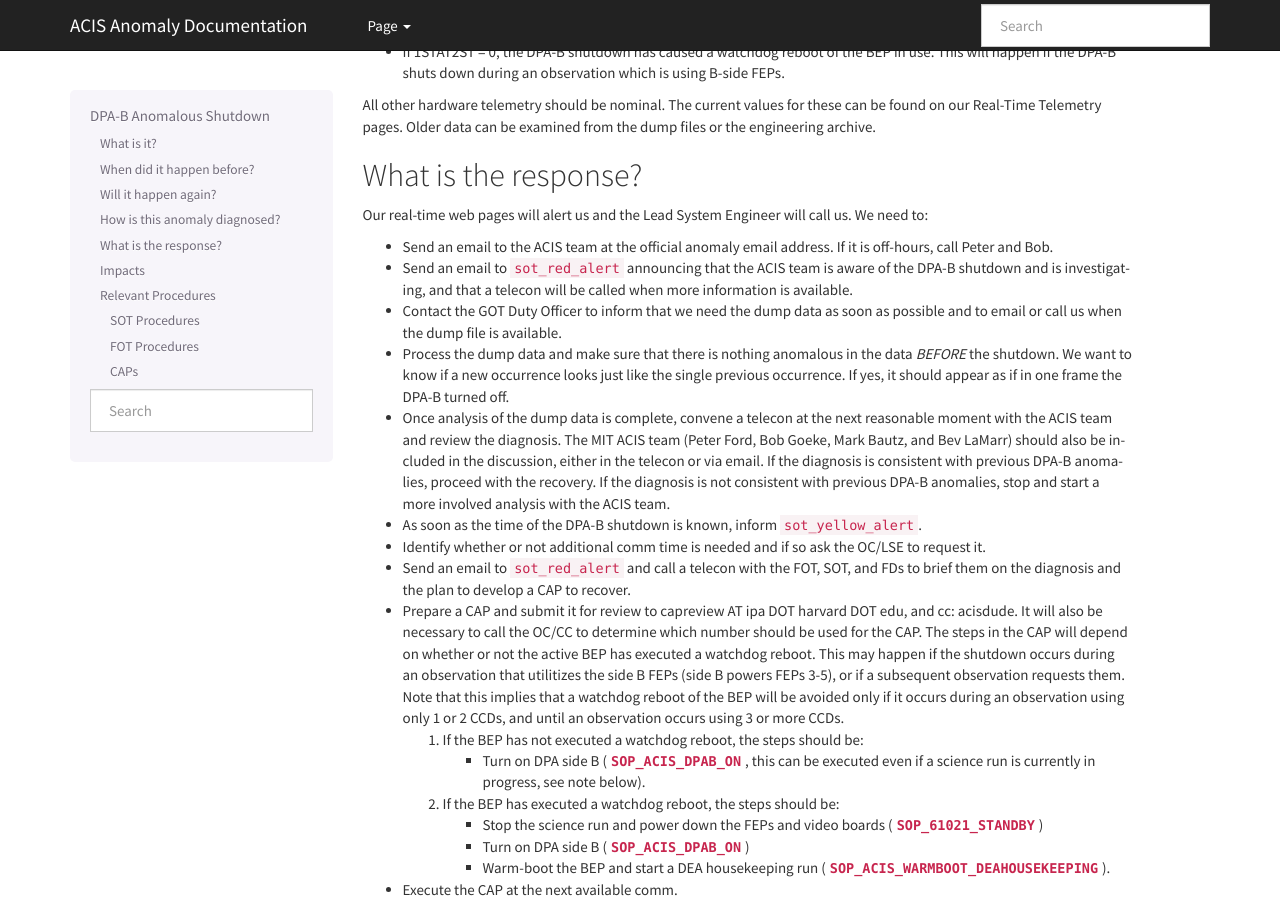
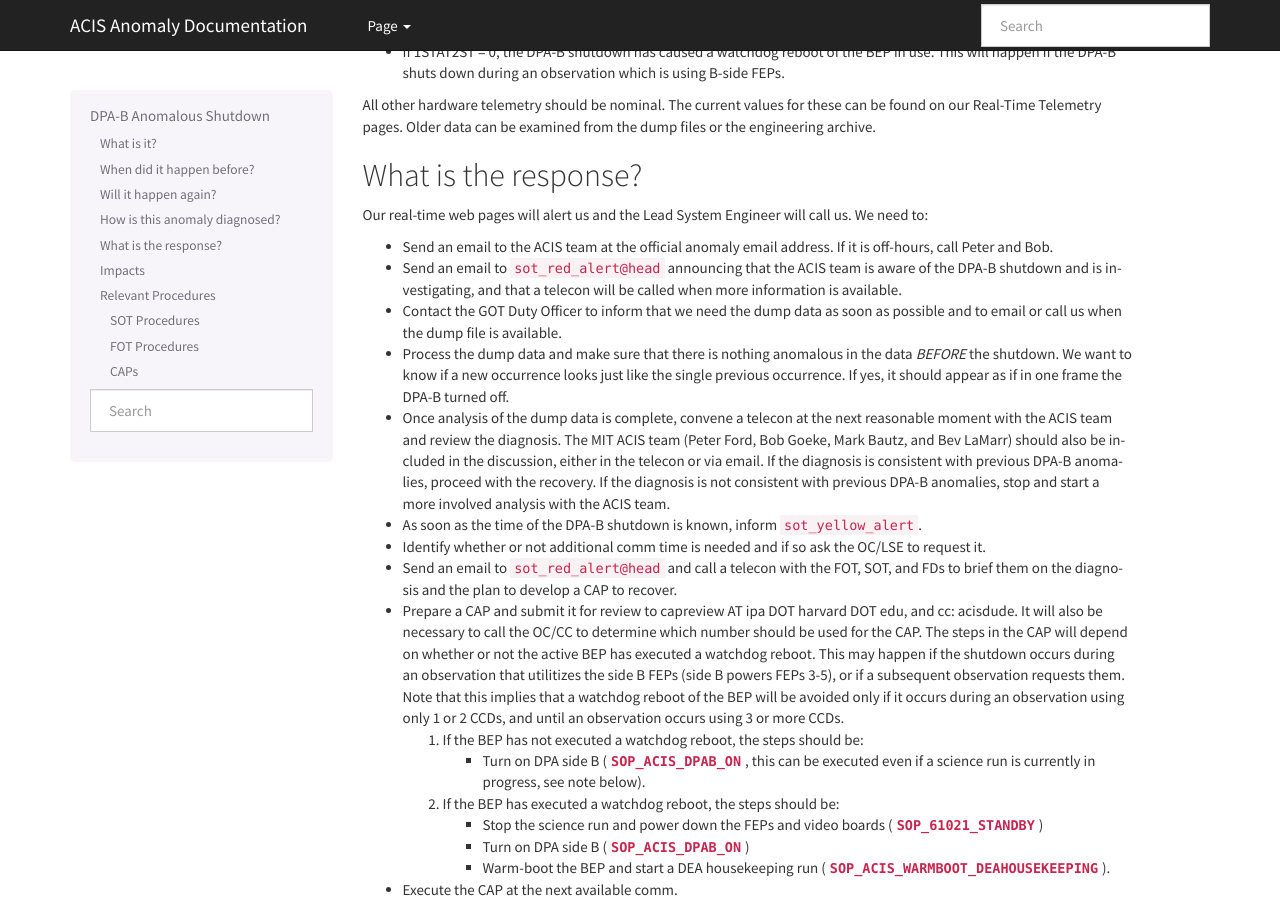
Before and after one commit to acisops/acis_anomaly_pages, a Sphinx documentation site: the page built from source/dpab_shutdown.rst, in a window 1280 px wide and 900 px high, scrolled down 700 px. Built offline with Sphinx 7.4.7, drawn with Linux system fonts in a browser that asks for light colours.

Commit message:
Adding explicit @head to the sot_red_alert address

```diff
--- a/source/dea_shutdown.rst
+++ b/source/dea_shutdown.rst
@@ -49,7 +49,7 @@ What is the first response?
 Our real-time web pages will alert us and the Lead System Engineer will call us. We need to:
 
 * Send an email to the ACIS team at the official anomaly email address.  If it is off-hours, call Peter and Bob.
-* Send an email to ``sot_red_alert`` announcing that the ACIS team is aware of the DEA-A shutdown
+* Send an email to ``sot_red_alert@head`` announcing that the ACIS team is aware of the DEA-A shutdown
   and is investigating, and that a telecon will be called when more information is available.
 * Contact the GOT Duty Officer to inform that we need the dump data as soon as possible and to
   email or call us when the dump file is available.
@@ -65,7 +65,7 @@ Our real-time web pages will alert us and the Lead System Engineer will call us.
   more involved analysis with the ACIS team.
 * As soon as the time of the shutdown is known, inform ``sot_yellow_alert``.
 * Identify whether or not additional comm time is needed and if so ask the OC/LSE to request it.
-* Send an email to ``sot_red_alert`` and call a telecon with the FOT, SOT, and FDs to brief
+* Send an email to ``sot_red_alert@head`` and call a telecon with the FOT, SOT, and FDs to brief
   them on the diagnosis and the plan to develop a CAP to recover.
 * Prepare a CAP and submit it for review to capreview AT ipa DOT harvard DOT edu, and cc: acisdude.
   It will also be necessary to call the OC/CC to determine which number should be used for the CAP.
--- a/source/dpaa_shutdown.rst
+++ b/source/dpaa_shutdown.rst
@@ -52,7 +52,7 @@ Our real-time web pages will alert us and the Lead System Engineer will call us.
 
 * Send an email to the ACIS team at the official anomaly email address. If it is off-hours, call
   Peter and Bob.
-* Send an email to ``sot_red_alert`` announcing that the ACIS team is aware of the DPA-A shutdown
+* Send an email to ``sot_red_alert@head`` announcing that the ACIS team is aware of the DPA-A shutdown
   and is investigating, and that a telecon will be called when more information is available.
 * Contact the GOT Duty Officer to inform that we need the dump data as soon as possible and to
   email or call us when the dump file is available.
@@ -67,7 +67,7 @@ Our real-time web pages will alert us and the Lead System Engineer will call us.
   more involved analysis with the ACIS team.
 * As soon as the time of the shutdown is known, inform ``sot_yellow_alert``.
 * Identify whether or not additional comm time is needed and if so ask the OC/LSE to request it.
-* Send an email to ``sot_red_alert`` and call a telecon with the FOT, SOT, and FDs to brief
+* Send an email to ``sot_red_alert@head`` and call a telecon with the FOT, SOT, and FDs to brief
   them on the diagnosis and the plan to develop a CAP to recover.
 * Prepare a CAP and submit it for review to capreview AT ipa DOT harvard DOT edu, and cc: acisdude.
   It will also be necessary to call the OC/CC to determine which number should be used for the CAP.
--- a/source/dpab_shutdown.rst
+++ b/source/dpab_shutdown.rst
@@ -50,7 +50,7 @@ Our real-time web pages will alert us and the Lead System Engineer will call us.
 
 * Send an email to the ACIS team at the official anomaly email address. If it is off-hours, call
   Peter and Bob.
-* Send an email to ``sot_red_alert`` announcing that the ACIS team is aware of the DPA-B shutdown
+* Send an email to ``sot_red_alert@head`` announcing that the ACIS team is aware of the DPA-B shutdown
   and is investigating, and that a telecon will be called when more information is available.
 * Contact the GOT Duty Officer to inform that we need the dump data as soon as possible and to
   email or call us when the dump file is available.
@@ -65,7 +65,7 @@ Our real-time web pages will alert us and the Lead System Engineer will call us.
   more involved analysis with the ACIS team.
 * As soon as the time of the DPA-B shutdown is known, inform ``sot_yellow_alert``.
 * Identify whether or not additional comm time is needed and if so ask the OC/LSE to request it.
-* Send an email to ``sot_red_alert`` and call a telecon with the FOT, SOT, and FDs to brief
+* Send an email to ``sot_red_alert@head`` and call a telecon with the FOT, SOT, and FDs to brief
   them on the diagnosis and the plan to develop a CAP to recover.
 * Prepare a CAP and submit it for review to capreview AT ipa DOT harvard DOT edu, and cc: acisdude.
   It will also be necessary to call the OC/CC to determine which number should be used for the CAP.
--- a/source/fep_thresholder.rst
+++ b/source/fep_thresholder.rst
@@ -79,7 +79,7 @@ and finish the observation uninterrupted.
 
 If it is decided to run the diagnostics procedure, do this:
 
-* Send an e-mail to ``sot_red_alert`` and convene a telecon giving the plan, and the need for quick action to get the SOP done before the end of the science run.
+* Send an e-mail to ``sot_red_alert@head`` and convene a telecon giving the plan, and the need for quick action to get the SOP done before the end of the science run.
 
 * Prepare a CAP and submit it for review to capreview AT ipa DOT harvard DOT edu.
 
```
